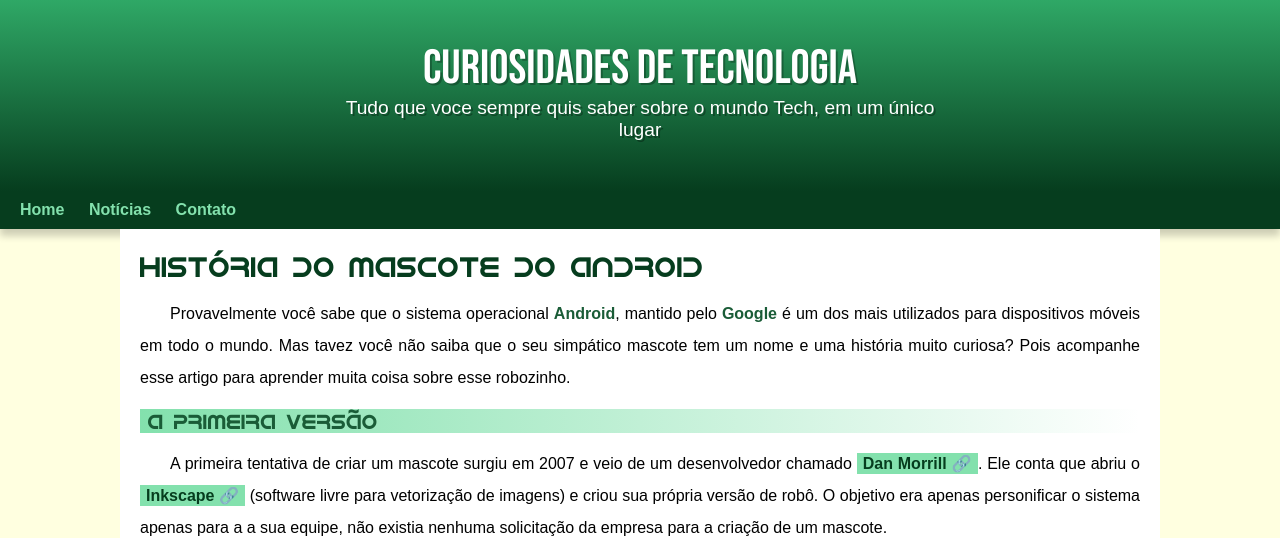
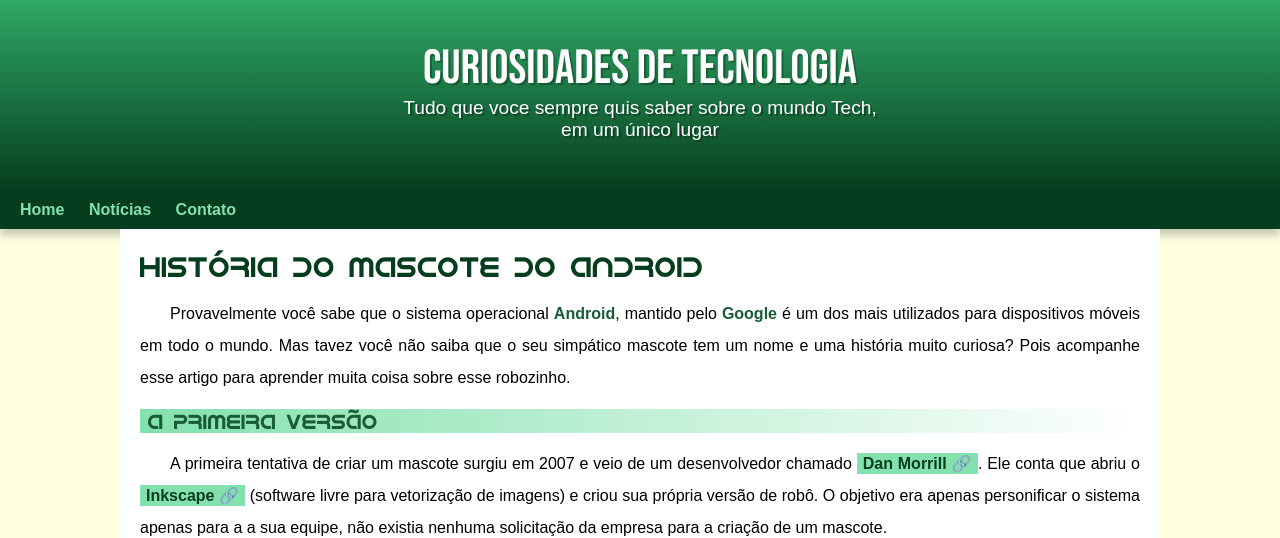
Before and after one commit to BuckRogers-dev/projeto-android, a plain HTML site: page index.html in a window 1280 px wide. Shown: the top 538 px of the page. Drawn offline with Linux system fonts and the light colour scheme.

Commit message:
update max-width

```diff
--- a/estilo/style.css
+++ b/estilo/style.css
@@ -58,7 +58,7 @@ header > p {
     font-family: var(--fonte-padrao);
     font-size: 1.2em;
     color: white;
-    width: 600px;
+    max-width: 500px;
     margin: auto;
     padding-left: 10px;
     padding-right: 10px;
```
